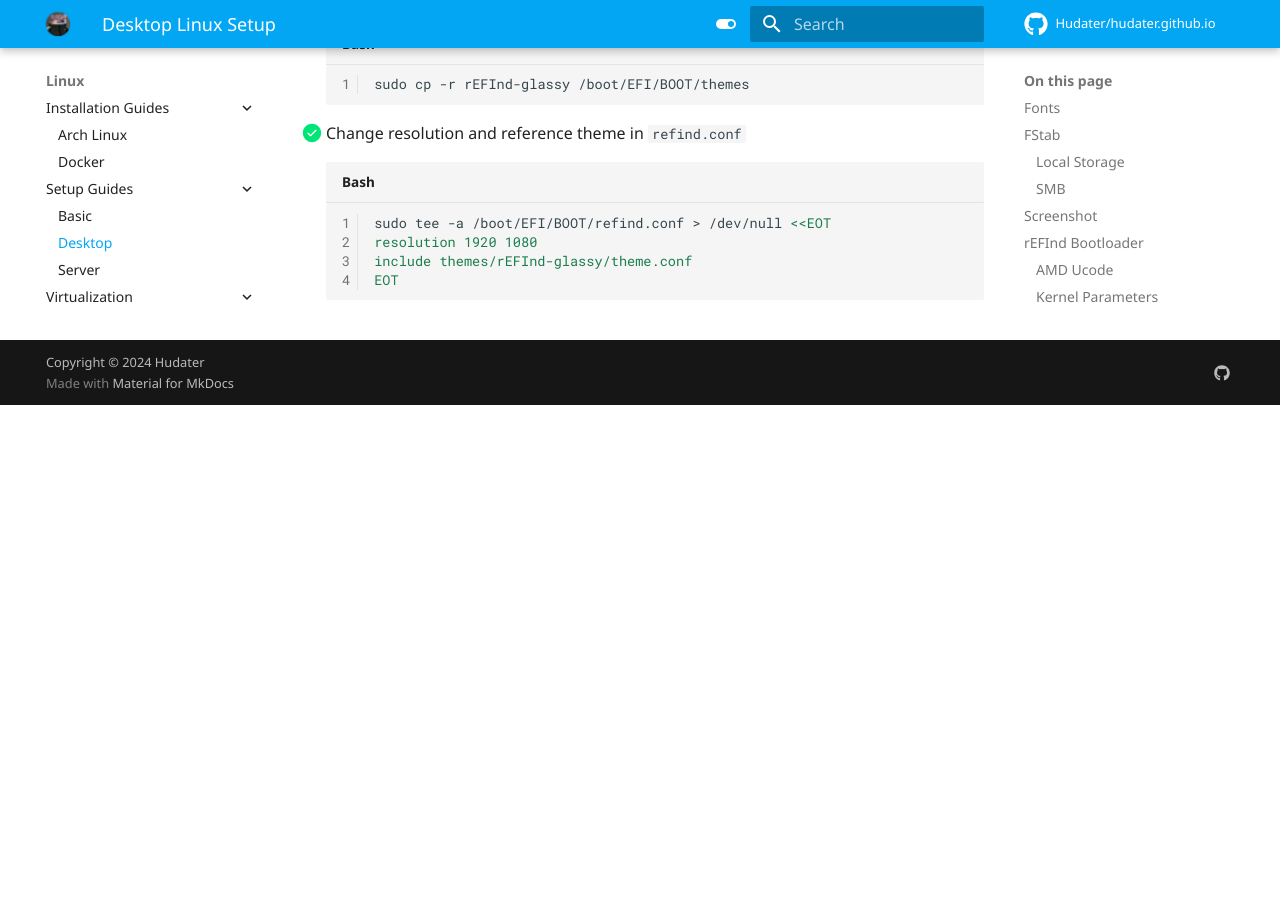
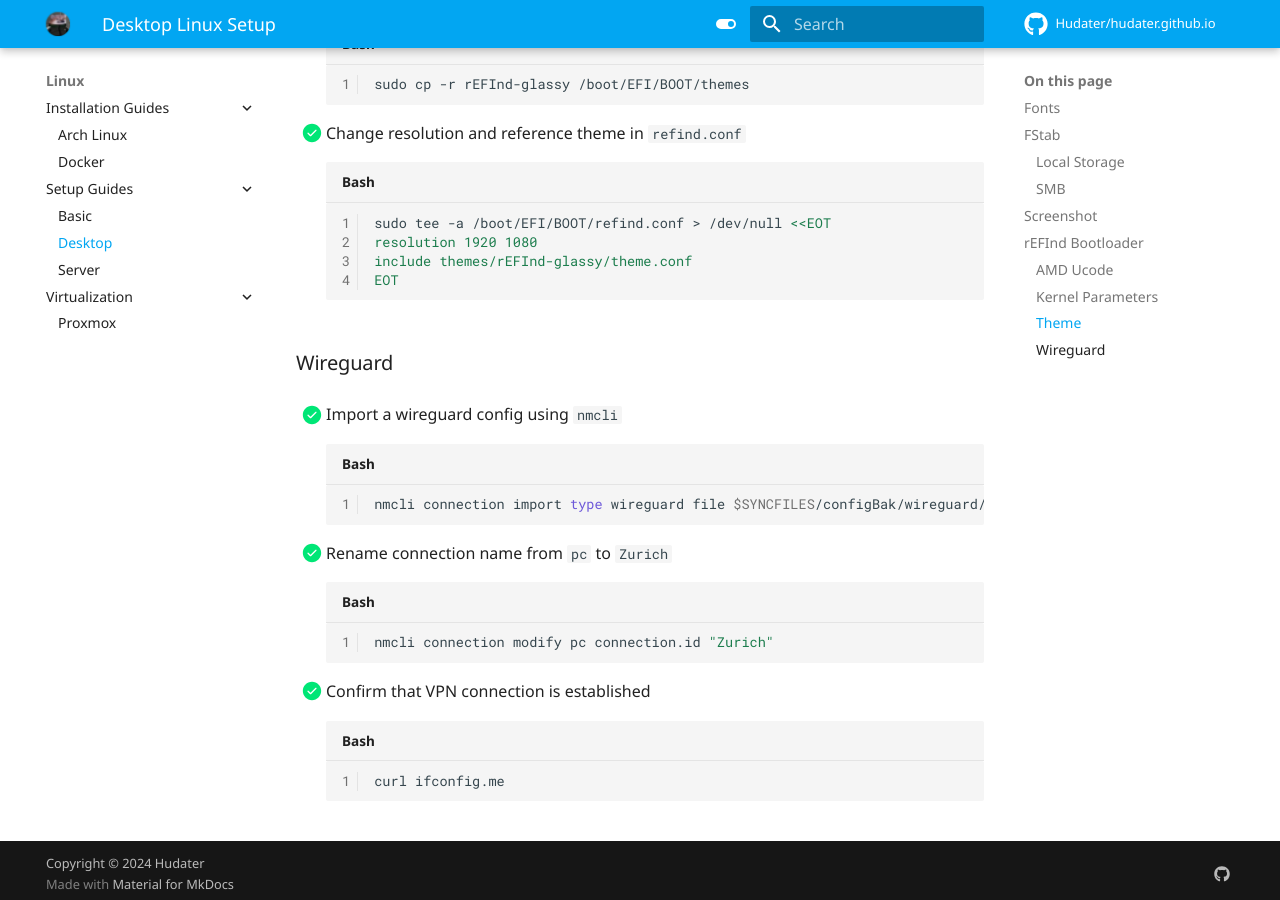
Before and after one commit to Hudater/hudater.github.io, an MkDocs documentation site: the page built from docs/linux/desktop.md, in a window 1280 px wide and 900 px high, scrolled down 4394 px. Built offline with MkDocs 1.6.1 and Material for MkDocs 9.7.7, drawn with Linux system fonts in a browser that asks for light colours; comment, search, counter and statistics services are not loaded; before the commit the page ends 4799 px from its top, so only the background shows below that.

Commit message:
minor updation for desktop linux

````diff
--- a/docs/linux/desktop.md
+++ b/docs/linux/desktop.md
@@ -160,3 +160,20 @@
 include themes/rEFInd-glassy/theme.conf
 EOT
 ```
+
+### Wireguard
+
+- [x] Import a wireguard config using `nmcli`
+```bash
+nmcli connection import type wireguard file $SYNCFILES/configBak/wireguard/Zurich/pc.conf
+```
+
+- [x] Rename connection name from `pc` to `Zurich`
+```bash
+nmcli connection modify pc connection.id "Zurich"
+```
+
+- [x] Confirm that VPN connection is established
+```bash
+curl ifconfig.me
+```
````
